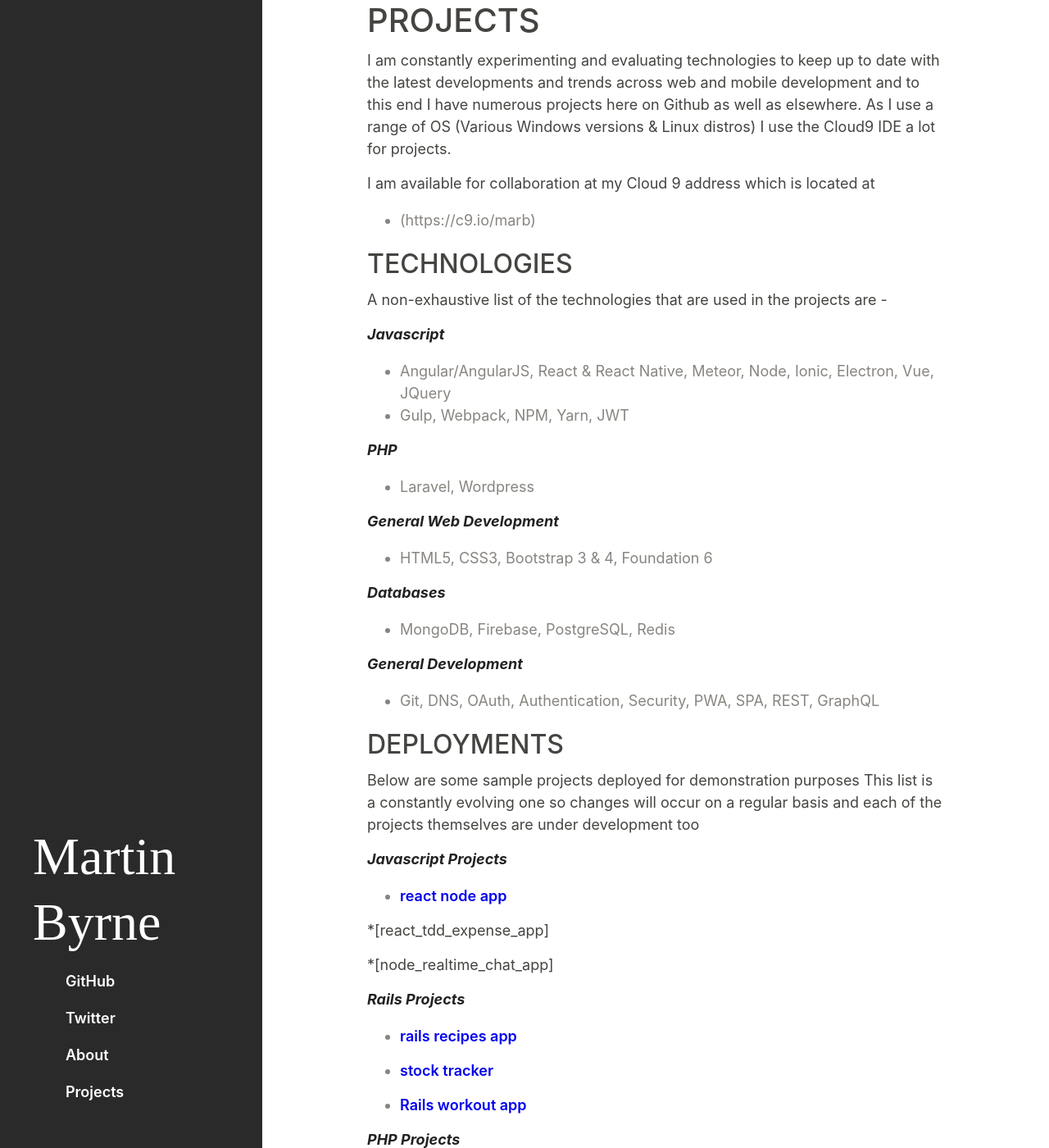
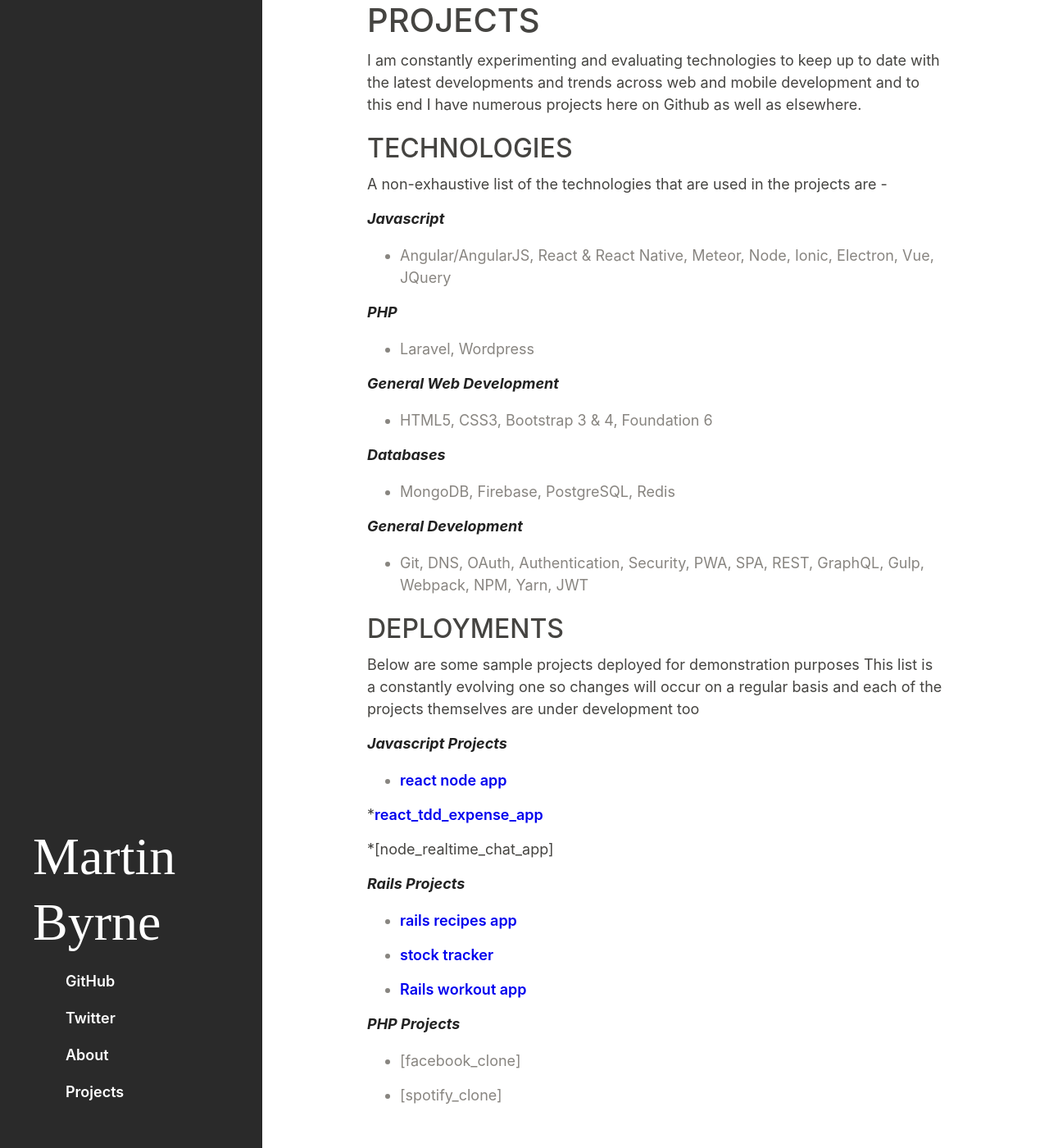
Before and after one commit to marb61a/marb61a.github.io, a Jekyll site: the page built from projects.md, in a window 1280 px wide and 1400 px high. Shown: the whole window at 82% size. Built offline with Jekyll 4.4.1, drawn with Linux system fonts in a browser that asks for light colours; our own code applies the rules of GitHub Pages for plain Markdown files.

Commit message:
Update projects.md

```diff
--- a/projects.md
+++ b/projects.md
@@ -1,10 +1,7 @@
 PROJECTS
 ========
 
-I am constantly experimenting and evaluating technologies to keep up to date with the latest developments and trends across web and mobile development and to this end I have numerous projects here on Github as well as elsewhere. As I use a range of OS (Various Windows versions & Linux distros) I use the Cloud9 IDE a lot for projects.
-
-I am available for collaboration at my Cloud 9 address which is located at
-  - (https://c9.io/marb)
+I am constantly experimenting and evaluating technologies to keep up to date with the latest developments and trends across web and mobile development and to this end I have numerous projects here on Github as well as elsewhere.
 
 
 TECHNOLOGIES
@@ -37,7 +33,7 @@
 ***Javascript Projects***
 * [react node app](https://fullstackreactnode.herokuapp.com)
 
-*[react_tdd_expense_app]
+*[react_tdd_expense_app](https://react-expensez.herokuapp.com)
 
 *[node_realtime_chat_app]
 
```
Also changed, not shown: other parts of projects.md (+1 -2 lines).
